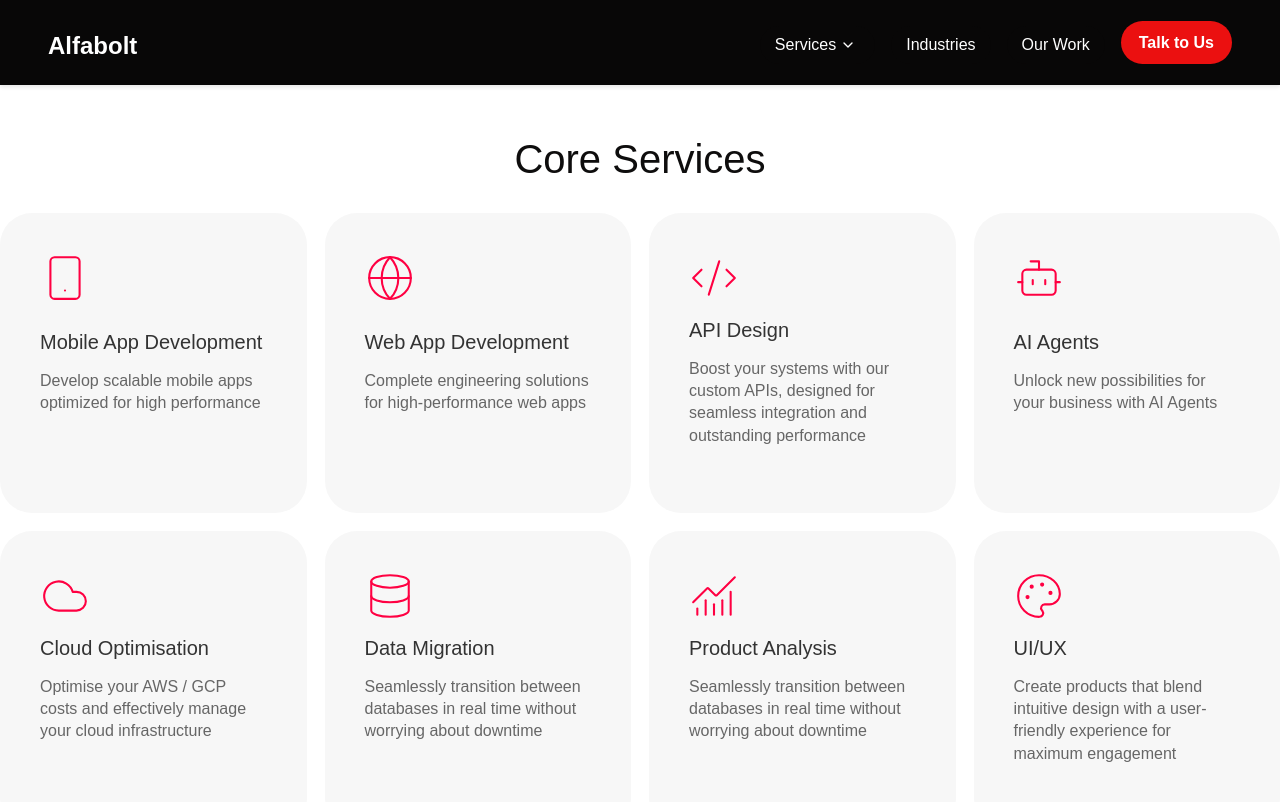
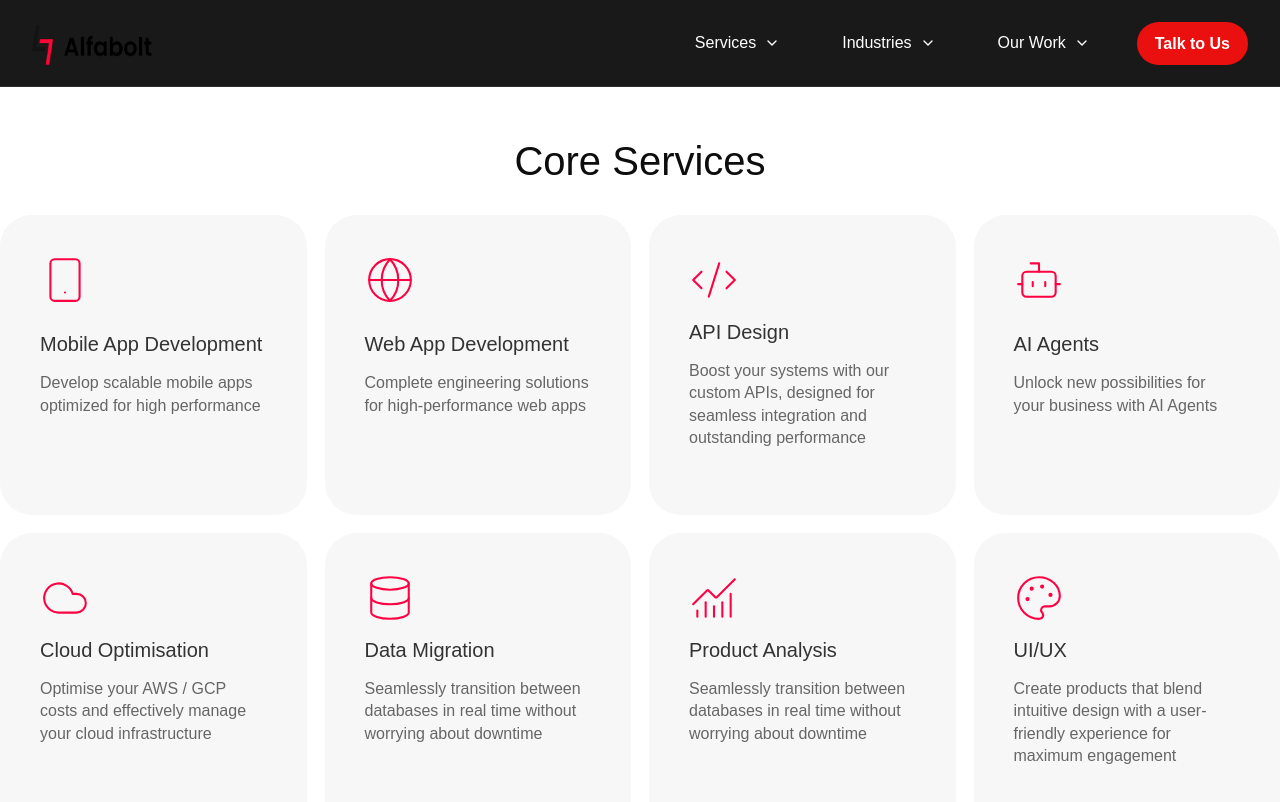
Before and after one commit to MehreenZahra/alfabolt-website, a Next.js app: page / in a window 1280 px wide. Shown: the top 802 px of the page. Built offline with nearby package versions, Linux system fonts and the light colour scheme; a web font is replaced by a local one.

Commit message:
desktop navbar completed

```diff
--- a/components/navbar/index.tsx
+++ b/components/navbar/index.tsx
@@ -1,57 +1,109 @@
+'use client'
 import Image from 'next/image'
 import Link from 'next/link'
-import React from 'react'
+import React, { useState } from 'react'
 import styles from "./navbar.module.css"
-import { ChevronDown } from 'lucide-react'
+import { ChevronDown, Menu, X } from 'lucide-react'
 
+const navItems = {
+  Services: [
+    'Mobile App Development',
+    'Web App Development',
+    'API Design',
+    'AI Agents',
+    'Cloud Optimisation',
+    'Data Migration',
+    'UI/UX'
+  ],
+  Industries: [
+    'Healthcare',
+    'Finance',
+    'Education',
+    'E-commerce',
+    'Real Estate'
+  ],
+  'Our Work': [
+    'Case Studies',
+    'Portfolio',
+    'Testimonials'
+  ]
+};
 
+const Navbar = () => {
+  const [isMenuOpen, setIsMenuOpen] = useState(false);
+  const [activeAccordion, setActiveAccordion] = useState<string | null>(null);
 
-type Props = {}
+  const toggleAccordion = (key: string) => {
+    setActiveAccordion(activeAccordion === key ? null : key);
+  };
 
-const Navbar = (props: Props) => {
   return (
-    <nav className={styles.nav}>
-        <div className="logo">
-             {/* logo */}
-        <Link href="/">
-            <h1 className={styles.logo}>Alfabolt</h1>
-        {/* <Image
-        src="/alfabolt-logo.png"
-        alt="Logo"
-        width={100}
-        height={100}
-        /> */}
+    <nav className={styles.navbar}>
+      <div className={styles.navContainer}>
+        {/* Logo */}
+        <Link href="/" className={styles.logo}>
+          <Image src="/images/alfabolt-logo.png" alt="Alfabolt" width={120} height={40} />
         </Link>
+
+        {/* Desktop Navigation */}
+        <div className={styles.desktopNav}>
+          {Object.entries(navItems).map(([key, items]) => (
+            <div key={key} className={styles.navItem}>
+              <span className={styles.navLink}>
+                {key} <ChevronDown className={styles.chevron} size={16} />
+              </span>
+              <div className={styles.dropdown}>
+                {items.map((item) => (
+                  <Link key={item} href="#" className={styles.dropdownItem}>
+                    {item}
+                  </Link>
+                ))}
+              </div>
+            </div>
+          ))}
+          <button  className={styles.cta}>Talk to Us</button>
         </div>
-       <div className={styles.navlinks}>
-        {/* navlinks */}
-        <ul>
-             {/* menu items */}
-            <li>
-            <Link href="/contact" className={styles.dropdownicon}>
-                    Services <ChevronDown className={styles.icon} height={16} />
-            </Link>
-             {/* <ul className={styles.dropdown}>
-                <li><Link href="/services/digital-transformation">Digital Transformation</Link></li>
-                <li><Link href="/services/project-management">Project Management</Link></li>
-                <li><Link href="/services/strategy-development">Strategy Development</Link></li>
-            </ul> */}
-            </li>
-            <li>
-            <Link href="/login">
-                Industries
 
-            </Link>
-            </li>
-            <li>
-            <Link href="/signup">
-                    Our Work
+        {/* Mobile Menu Button */}
+        <button
+          className={styles.menuButton}
+          onClick={() => setIsMenuOpen(!isMenuOpen)}
+        >
+          {isMenuOpen ? <X size={24} /> : <Menu size={24} />}
+        </button>
+      </div>
 
-            </Link>
-            </li>
-        </ul>
-        <button className={styles.cta}>Talk to Us</button>
-       </div>
+      {/* Mobile Navigation */}
+      <div className={`${styles.mobileNav} ${isMenuOpen ? styles.open : ''}`}>
+        {Object.entries(navItems).map(([key, items]) => (
+          <div key={key} className={styles.accordionItem}>
+            <button
+              className={styles.accordionButton}
+              onClick={() => toggleAccordion(key)}
+            >
+              {key}
+              <ChevronDown
+                size={16}
+                className={`${styles.accordionIcon} ${
+                  activeAccordion === key ? styles.rotate : ''
+                }`}
+              />
+            </button>
+            {activeAccordion === key && (
+              <div className={styles.accordionContent}>
+                {items.map((item) => (
+                  <Link key={item} href="#" className={styles.accordionLink}>
+                    {item}
+                  </Link>
+                ))}
+              </div>
+            )}
+          </div>
+        ))}
+        <div className={styles.mobileButton}>
+          <button className={styles.cta}>Send Request</button>
+        </div>
+      </div>
     </nav>
   )
 }
--- a/components/navbar/navbar.module.css
+++ b/components/navbar/navbar.module.css
@@ -1,3 +1,206 @@
+.navbar {
+  position: sticky;
+  top: 0;
+  z-index: 1000;
+  background: rgba(0, 0, 0, 0.9);
+  backdrop-filter: blur(10px);
+  border-bottom: 1px solid rgba(255, 255, 255, 0.1);
+}
+
+.navContainer {
+  max-width: 1400px;
+  margin: 0 auto;
+  padding: 1rem 2rem;
+  display: flex;
+  justify-content: space-between;
+  align-items: center;
+}
+
+.logo {
+  z-index: 50;
+}
+
+/* Desktop Navigation */
+.desktopNav {
+  display: flex;
+  align-items: center;
+  gap: 2rem;
+}
+
+.navItem {
+  position: relative;
+  padding: 0.5rem 0;
+}
+
+.navLink {
+  display: flex;
+  align-items: center;
+  gap: 0.5rem;
+  color: #fff;
+  cursor: pointer;
+  font-size: 1rem;
+  transition: all 0.3s ease;
+  padding: 10px 15px;
+}
+
+.navLink:hover {
+  background-color: #313131;
+  border-radius: 40px;
+  transition: background-color 0.3s ease;
+}
+.chevron:hover{
+  transform: rotate(180deg);
+  transition: transform 0.3s ease;
+}
+.dropdown {
+  position: absolute;
+  top: calc(100% + 10px);
+  left: 50%;
+  transform: translateX(-50%);
+  min-width: 220px;
+  background: #000000;
+  border-radius: 16px;
+  padding: 8px;
+  opacity: 0;
+  visibility: hidden;
+  transition: all 0.1s ease;
+  display: flex;
+  flex-direction: column;
+  gap: 4px;
+  border: 1px solid rgba(255, 255, 255, 0.1);
+  box-shadow: 0 4px 20px rgba(0, 0, 0, 0.4);
+}
+
+.navItem:hover .dropdown {
+  opacity: 1;
+  visibility: visible;
+  transform: translateX(-50%) translateY(0);
+}
+
+.dropdownItem {
+  color: #fff;
+  padding: 10px;
+  border-radius: 40px;
+  transition: all 0.1s ease;
+  text-decoration: none;
+  font-size: 0.9rem;
+  display: block;
+  width: 100%;
+  /* text-align: left; */
+}
+
+.dropdownItem:hover {
+  background: rgba(255, 255, 255, 0.1);
+  /* transform: translateX(4px); */
+  border-radius: 40px;
+}
+
+
+/* Mobile Menu Button */
+.menuButton {
+  display: none;
+  background: none;
+  border: none;
+  color: #fff;
+  cursor: pointer;
+  z-index: 50;
+}
+
+/* Mobile Navigation */
+.mobileNav {
+  position: fixed;
+  top: 0;
+  right: 0;
+  height: 100vh;
+  width: 290px;
+  background: #000000;
+  padding: 80px 24px 24px;
+  transform: translateX(100%);
+  transition: transform 0.3s ease-in-out;
+  visibility: hidden;
+  border-left: 1px solid rgba(255, 255, 255, 0.1);
+}
+
+.mobileNav.open {
+  transform: translateX(0);
+  visibility: visible;
+}
+
+.accordionItem {
+  border-bottom: 1px solid rgba(255, 255, 255, 0.1);
+  padding: 8px 0;
+}
+
+.accordionButton {
+  width: 100%;
+  padding: 12px;
+  display: flex;
+  justify-content: space-between;
+  align-items: center;
+  background: none;
+  border: none;
+  color: #fff;
+  cursor: pointer;
+  font-size: 1rem;
+  border-radius: 40px;
+}
+
+.accordionButton:hover {
+  background: rgba(255, 255, 255, 0.1);
+}
+
+.accordionIcon {
+  transition: transform 0.3s ease;
+}
+
+.rotate {
+  transform: rotate(180deg);
+}
+
+.accordionContent {
+  display: flex;
+  flex-direction: column;
+  padding: 8px 12px;
+}
+
+.accordionLink {
+  color: #fff;
+  padding: 12px;
+  text-decoration: none;
+  border-radius: 40px;
+  transition: background-color 0.3s ease;
+  font-size: 0.9rem;
+}
+
+.accordionLink:hover {
+  background: rgba(255, 255, 255, 0.1);
+}
+
+.mobileButton {
+  padding: 24px 12px;
+  display: flex;
+  justify-content: center;
+}
+
+/* Media Queries */
+@media (max-width: 1023px) {
+  .desktopNav {
+    display: none;
+  }
+
+  .menuButton {
+    display: block;
+  }
+
+  .mobileNav {
+    visibility: hidden;
+  }
+
+  .mobileNav.open {
+    visibility: visible;
+  }
+}
+
 .nav{
     display: flex;
     justify-content: space-between;
@@ -53,9 +256,8 @@
     background-color:#313131 ;
     border-radius: 40px;
     transition: background-color 0.3s ease;
+}
 
-
-}
 .cta{
     background-color: #eb1010;
     color: white;
@@ -70,9 +272,7 @@
 }
 .cta:hover{
     background-color: #aa1414;
-
     transition: background-color 0.3s ease;
-
 }
 
 .dropdown {
@@ -81,18 +281,16 @@
     position: absolute;
     top: 100%;
     right: auto;
+}
 
-  }
-
-
-  .dropdown-content {
+.dropdown-content {
     display: none;
     position: absolute;
     background-color: #333;
     min-width: 160px;
     z-index: 1;
-  }
+}
 
-  .dropdownicon:hover .dropdown-content {
+.dropdownicon:hover .dropdown-content {
     display: block;
-  }
+}
```
Also changed, not shown: app/page.tsx (+1 -87 lines).
